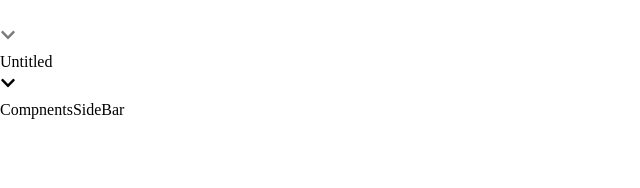
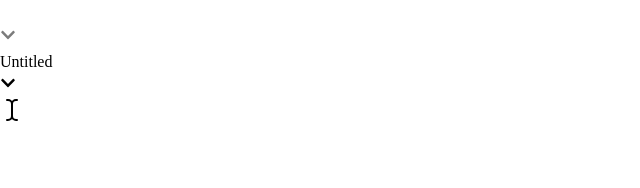
Before and after one commit to GeorgeFarg/app-builder, a Next.js app in the folder apps/web/: page /canvas in a window 1280 px wide. Shown: the top 188 px of the page, without its empty margins (0-640 px from the left). Built offline with nearby package versions, Linux system fonts and the light colour scheme.

Commit message:
feat(editor): add draggable component to ElementsSideBar for enhanced UI interaction

```diff
--- a/apps/web/components/Editor/ElementsSideBar.tsx
+++ b/apps/web/components/Editor/ElementsSideBar.tsx
@@ -1,5 +1,23 @@
+import { EditorBtns } from "@/types/Editor";
+import { TextCursor } from "lucide-react";
+import React from "react";
+
+
 const ElementsSideBar = () => {
-  return <aside className='max-w-[150px]'>CompnentsSideBar</aside>;
+
+  const handleDrag = (e: React.DragEvent, type: EditorBtns) => {
+    if (type === null) return
+    e.dataTransfer.setData('componentType', type)
+  }
+
+  return <aside className='max-w-[150px]'>
+    <div
+      draggable
+      className="w-20 h-20 "
+    >
+      <TextCursor />
+    </div>
+  </aside>;
 };
 
 export default ElementsSideBar;
```
